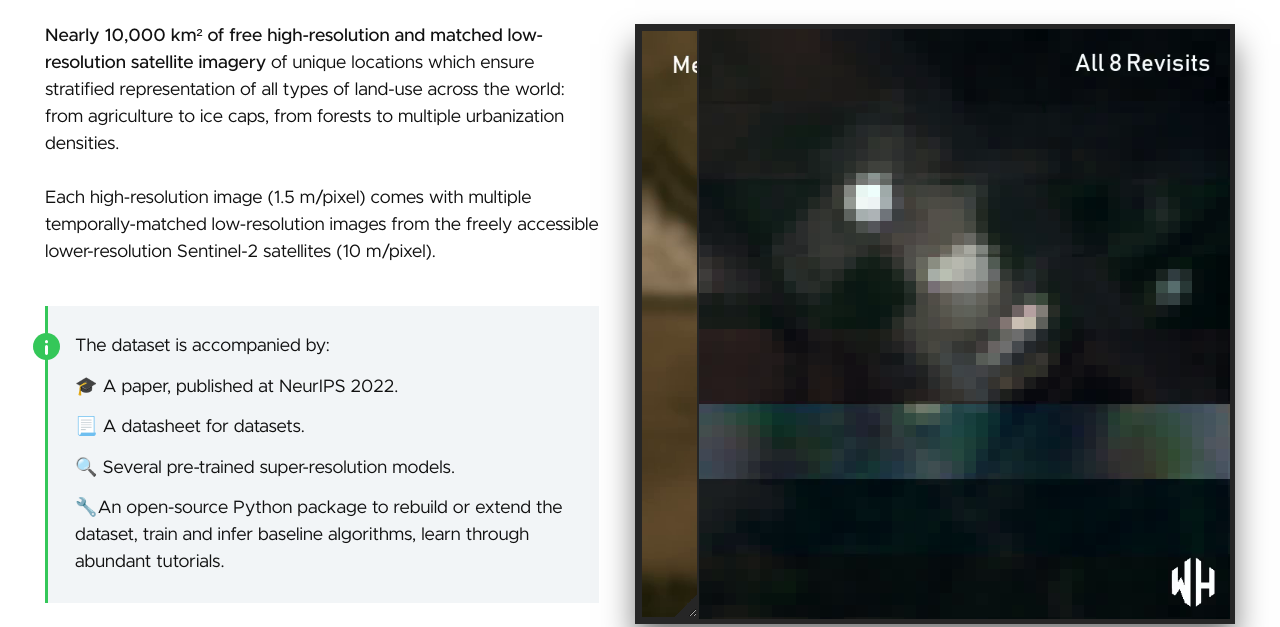
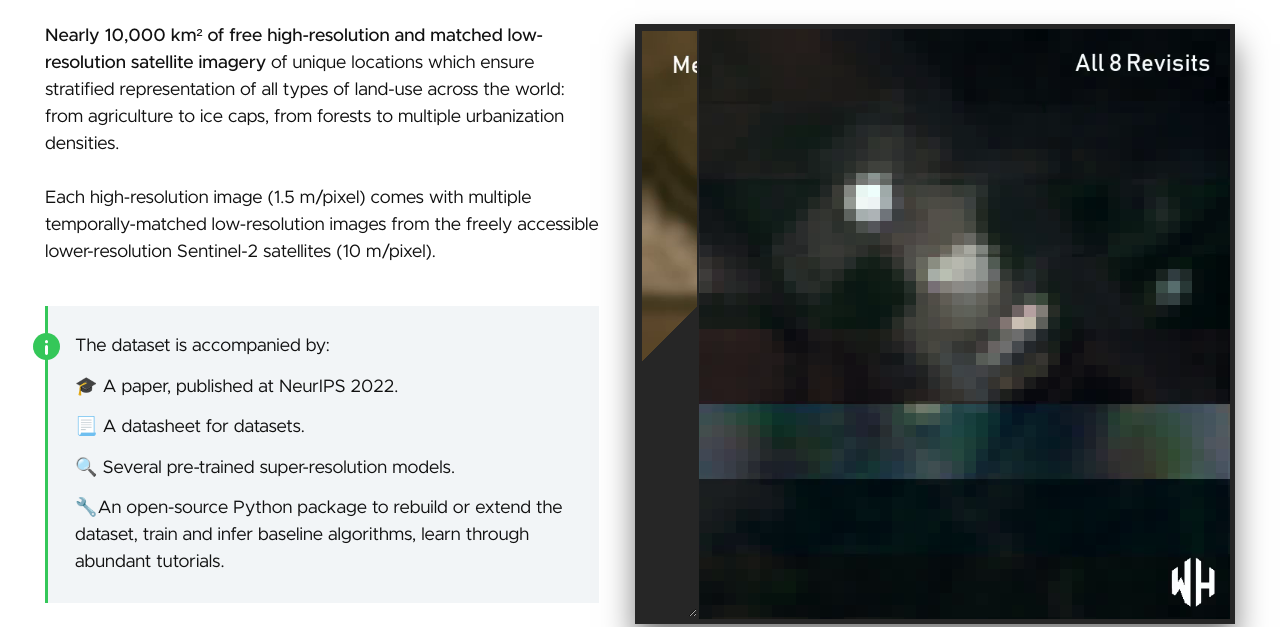
Before and after one commit to worldstrat/worldstrat.github.io, a plain HTML site: page index.html in a window 1280 px wide. Shown: the part 159-786 px from the top of the page. Drawn offline with Linux system fonts and the light colour scheme.

Commit message:
Set the super-res demo divisor to middle

```diff
--- a/index.html
+++ b/index.html
@@ -155,8 +155,8 @@
 	position: absolute;
 	right: 0;
     bottom: 0;
-	width: 13px;
-    height: 13px;
+	width: 300px;
+    height: 300px;
 	padding: 5px;
 	background: linear-gradient(-45deg, #262626 50%, transparent 0);
 	cursor: ew-resize;
```
